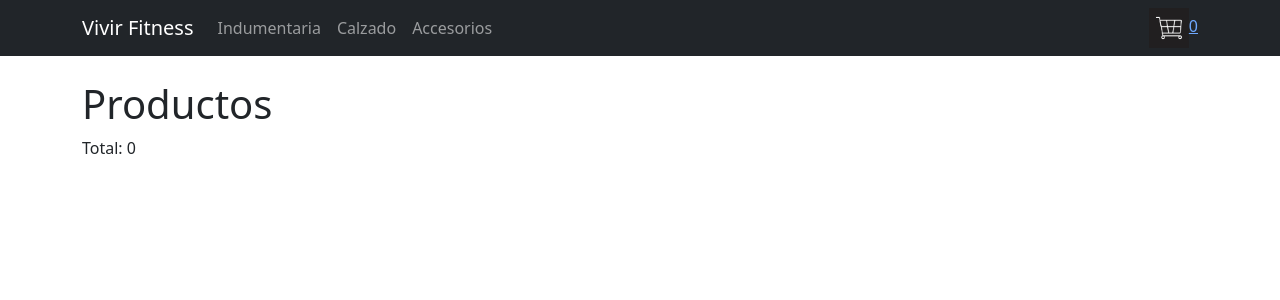
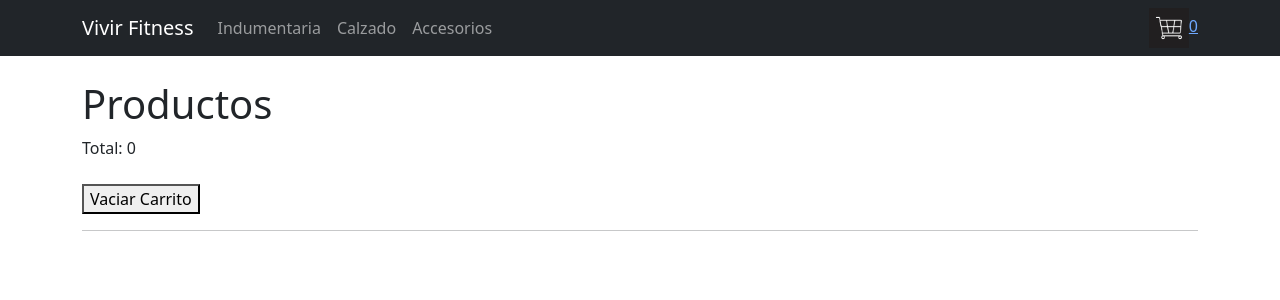
Before and after one commit to CrisMartinez05/ecommerce_CristianMartinez, a React (Vite) app: page /cart in a window 1280 px wide. Shown: the top 300 px of the page. Built offline with nearby package versions, Linux system fonts and the light colour scheme.

Commit message:
handleRemove, handleClear

```diff
--- a/src/components/Cart.jsx
+++ b/src/components/Cart.jsx
@@ -13,7 +13,7 @@ const initialValues = {
 export const Cart = () => {
   const [values, setValues] = useState(initialValues);
 
-  const { items, clearCart } = useContext(CartContext);
+  const { items, clearCart, removeItem } = useContext(CartContext);
 
   const total = () => items.reduce((acc, i) => acc + i.quantity * i.price, 0);
 
@@ -50,6 +50,9 @@ export const Cart = () => {
       });
   };
 
+  const handleClear = () => clearCart();
+  const handleRemove = (id) => removeItem(id);
+
   return (
     <Container className="mt-4">
       <h1>Productos</h1>
@@ -59,10 +62,15 @@ export const Cart = () => {
             <li>Prod: {i.title}</li>
             <li>Cant: {i.quantity}</li>
             <li>$ {i.price}</li>
+            <li onClick={() => handleRemove(i.id)}>X</li>
           </ul>
         );
       })}
       <div>Total: {total()}</div>
+      <br />
+      <button type="button" onClick={handleClear}>Vaciar Carrito</button>
+      <br />
+      <hr />
       {items?.length > 0 && (
         <form>
           <label>Nombre</label>
```
